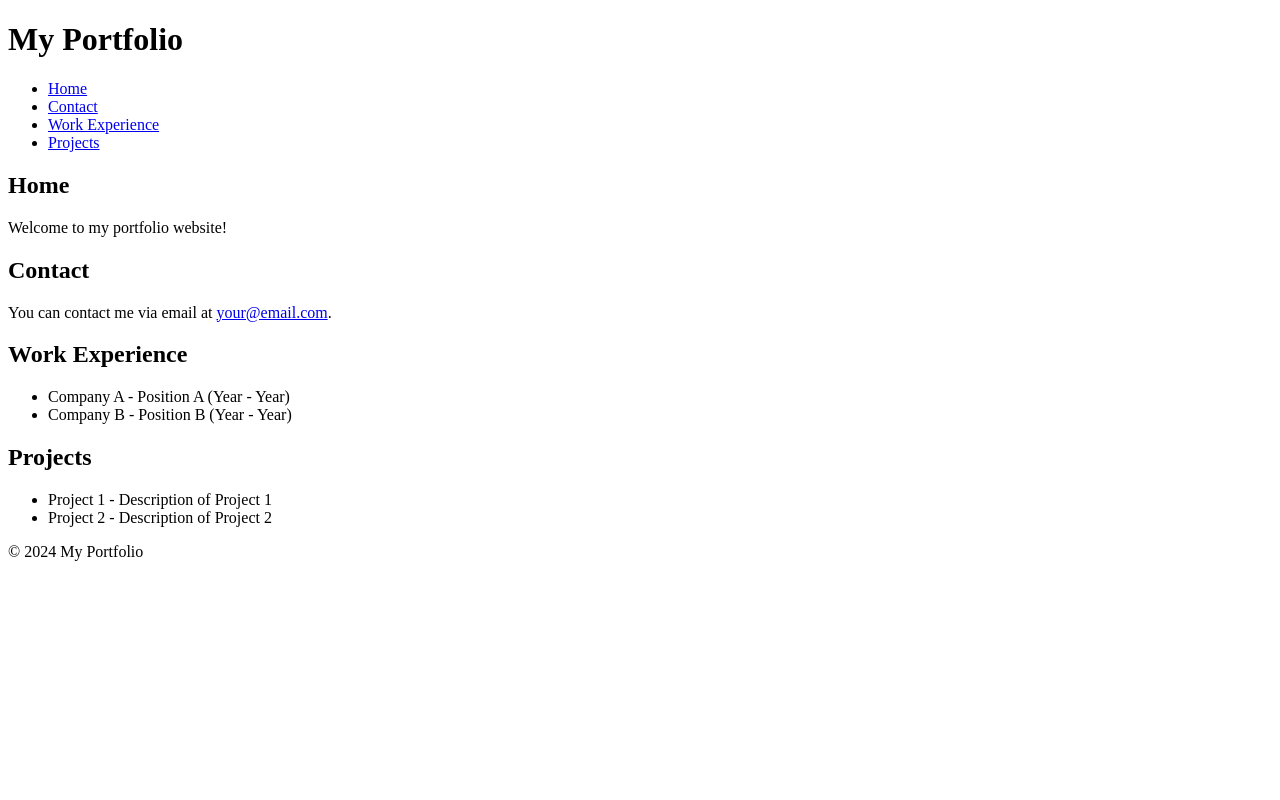
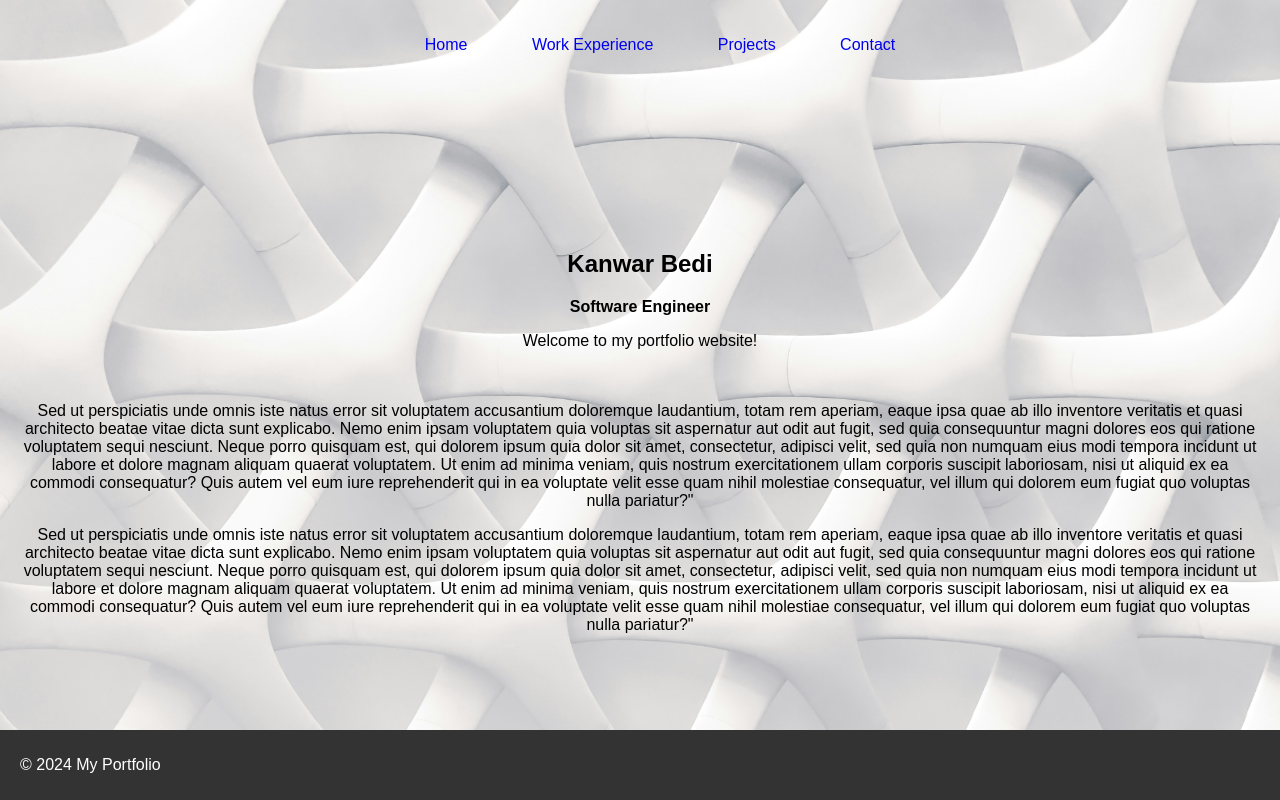
Before and after one commit to KanwarBedi/Portfolio, a Flask app: page / in a window 1280 px wide. Run offline with Flask 3, Linux system fonts and the light colour scheme.

Commit message:
trying adding css

```diff
--- a/templates/home.html
+++ b/templates/home.html
@@ -4,48 +4,45 @@
     <meta charset="UTF-8">
     <meta name="viewport" content="width=device-width, initial-scale=1.0">
     <title>My Portfolio</title>
-    <!-- <link rel="stylesheet" href="styles.css"> -->
+    <link rel="stylesheet" href="style.css/">
 </head>
-<body>
+<body id="background-img">
     <header>
-        <h1>My Portfolio</h1>
+        <!-- <h1>Kanwar Bedi</h1> -->
         <nav>
-            <ul>
+            <ul id="nav">
                 <li><a href="#home">Home</a></li>
-                <li><a href="#contact">Contact</a></li>
                 <li><a href="#work">Work Experience</a></li>
                 <li><a href="#projects">Projects</a></li>
+                <li><a href="#contact">Contact</a></li>
             </ul>
         </nav>
     </header>
 
-    <section id="home">
-        <h2>Home</h2>
+    <div class="centered-text">
+        <h2>Kanwar Bedi</h2>
+        <h4>Software Engineer</h4>
         <p>Welcome to my portfolio website!</p>
+    </div>
+    <section>
+        <p>
+            Sed ut perspiciatis unde omnis iste natus error sit voluptatem accusantium doloremque laudantium, totam rem aperiam, eaque ipsa quae ab illo inventore veritatis et quasi architecto beatae vitae dicta sunt explicabo. Nemo enim ipsam voluptatem quia voluptas sit aspernatur aut odit aut fugit, sed quia consequuntur magni dolores eos qui ratione voluptatem sequi nesciunt. Neque porro quisquam est, qui dolorem ipsum quia dolor sit amet, consectetur, adipisci velit, sed quia non numquam eius modi tempora incidunt ut labore et dolore magnam aliquam quaerat voluptatem. Ut enim ad minima veniam, quis nostrum exercitationem ullam corporis suscipit laboriosam, nisi ut aliquid ex ea commodi consequatur? Quis autem vel eum iure reprehenderit qui in ea voluptate velit esse quam nihil molestiae consequatur, vel illum qui dolorem eum fugiat quo voluptas nulla pariatur?"
+        </p>
+
+        <p>
+            Sed ut perspiciatis unde omnis iste natus error sit voluptatem accusantium doloremque laudantium, totam rem aperiam, eaque ipsa quae ab illo inventore veritatis et quasi architecto beatae vitae dicta sunt explicabo. Nemo enim ipsam voluptatem quia voluptas sit aspernatur aut odit aut fugit, sed quia consequuntur magni dolores eos qui ratione voluptatem sequi nesciunt. Neque porro quisquam est, qui dolorem ipsum quia dolor sit amet, consectetur, adipisci velit, sed quia non numquam eius modi tempora incidunt ut labore et dolore magnam aliquam quaerat voluptatem. Ut enim ad minima veniam, quis nostrum exercitationem ullam corporis suscipit laboriosam, nisi ut aliquid ex ea commodi consequatur? Quis autem vel eum iure reprehenderit qui in ea voluptate velit esse quam nihil molestiae consequatur, vel illum qui dolorem eum fugiat quo voluptas nulla pariatur?"
+
+
+        </p>
     </section>
-
-    <section id="contact">
-        <h2>Contact</h2>
-        <p>You can contact me via email at <a href="mailto:your@email.com">your@email.com</a>.</p>
-    </section>
-
-    <section id="work">
-        <h2>Work Experience</h2>
-        <ul>
-            <li>Company A - Position A (Year - Year)</li>
-            <li>Company B - Position B (Year - Year)</li>
-            <!-- Add more work experience as needed -->
-        </ul>
-    </section>
-
-    <section id="projects">
-        <h2>Projects</h2>
-        <ul>
-            <li>Project 1 - Description of Project 1</li>
-            <li>Project 2 - Description of Project 2</li>
-            <!-- Add more projects as needed -->
-        </ul>
-    </section>
+    <script>
+        // Add parallax scrolling effect to background image
+        window.addEventListener('scroll', function() {
+            const scrolled = window.scrollY;
+            const background = document.getElementById('background-img');
+            background.style.backgroundPositionY = -(scrolled * 0.5) + 'px'; // Adjust the speed of the parallax effect here
+        });
+    </script>
 
     <footer>
         <p>&copy; 2024 My Portfolio</p>
--- /dev/null
+++ b/templates/style.css
@@ -0,0 +1,56 @@
+#nav {
+    text-align: center;
+}
+
+#nav li {
+    display: inline;
+}
+
+#nav a {
+    text-decoration: none;
+    padding: 0 30px; /* variable width */
+}
+
+#background-img {
+    background-image: url("static/background2.jpg"); /*adding a background image*/
+    background-size: cover; /*stretching the image to the size of the cover*/
+    background-attachment: fixed; /* Ensure background image remains fixed */
+    height: 100vh; /* Set initial height to viewport height */
+    background-position: center; /* Center the background image */
+}
+
+.centered-text {
+    text-align: center;
+    margin-top: 20vh; /* Adjust this value to vertically center */
+    position: relative;
+}
+
+ .centered-text h4 {
+    margin: 0;
+}
+
+footer {
+    background-color: #333;
+    color: #fff;
+    padding: 10px 20px;
+    position: fixed;
+    bottom: 0;
+    width: 100%;
+}
+
+body {
+    font-family: Arial, sans-serif;
+    margin: 0;
+    padding: 0;
+}
+
+header {
+    padding: 20px;
+    text-align: center; /* Center the content horizontally */
+}
+
+section {
+    padding: 20px;
+    overflow-y: auto;
+    text-align: center; /* Center the content horizontally */
+}
```
Also changed, not shown: static/background.jpg (added), static/background2.jpg (added), 2 other files.
